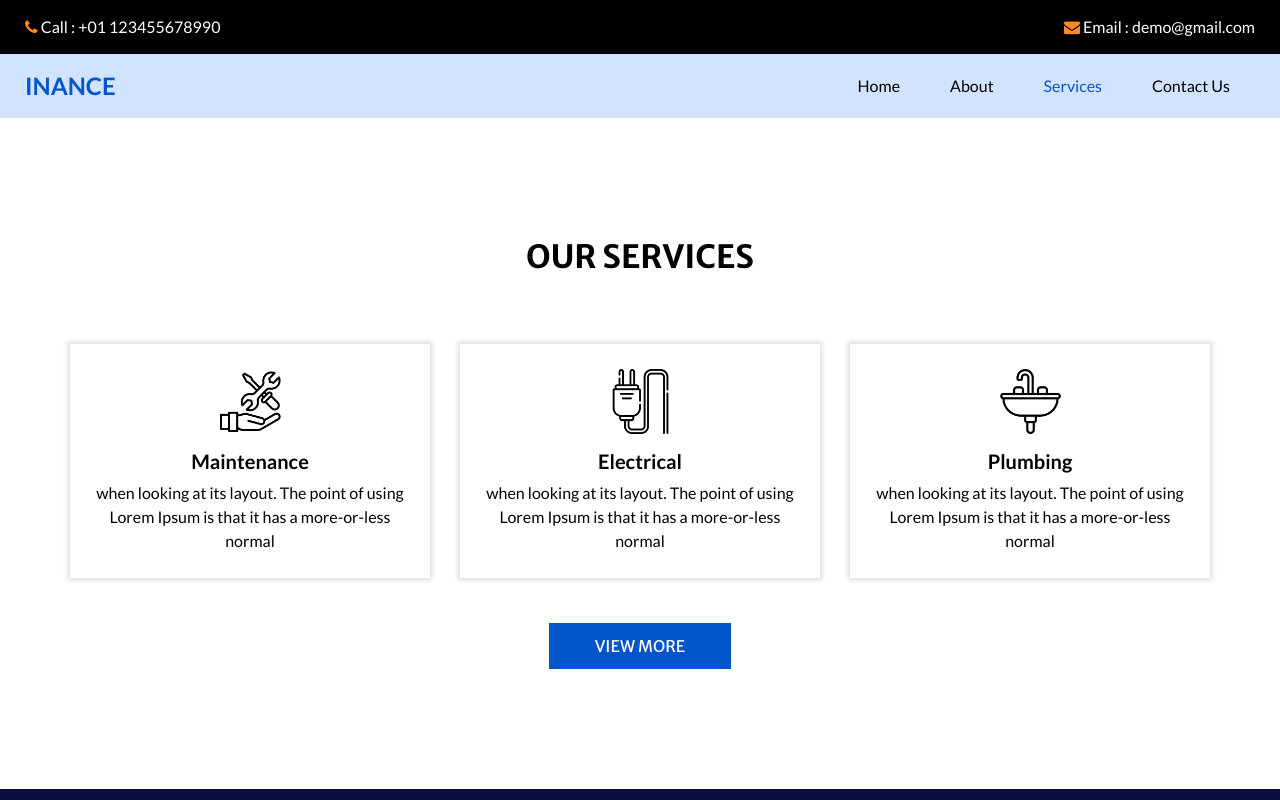
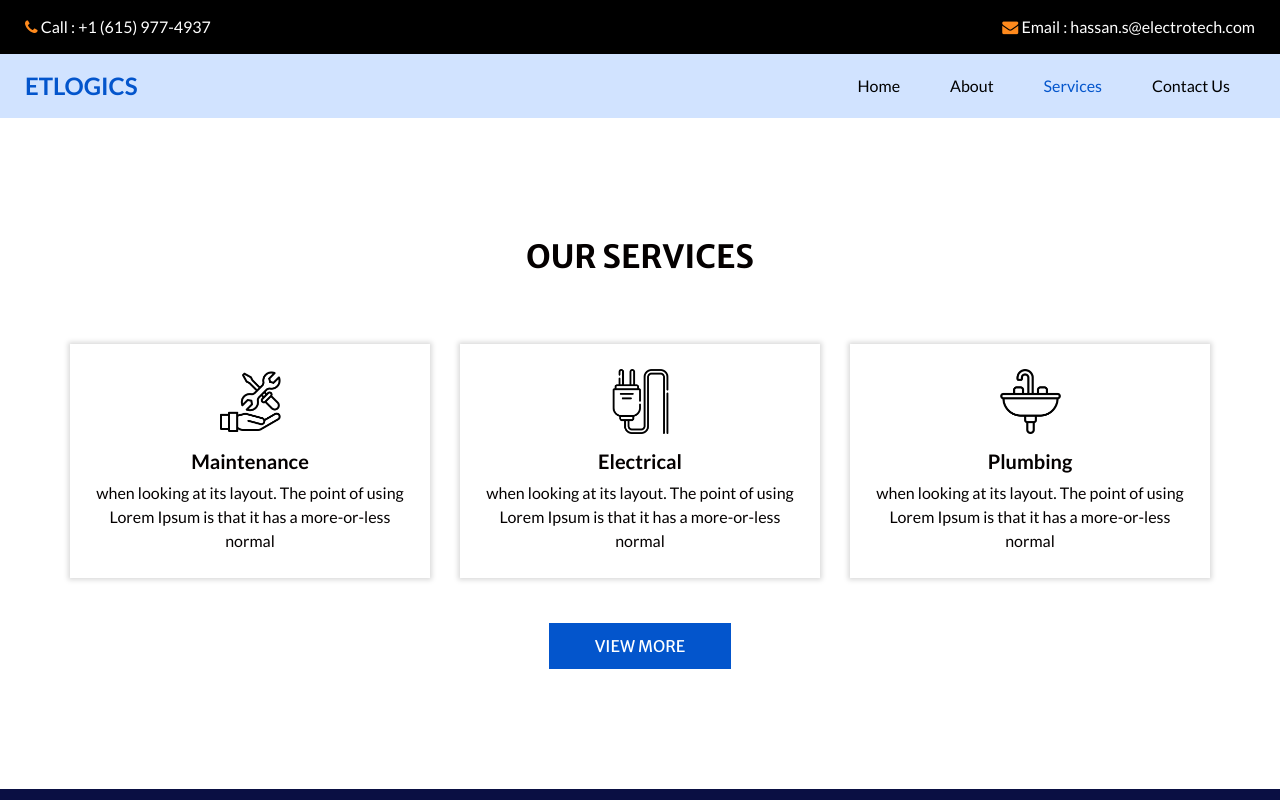
Before and after one commit to di14mehdi8/ETlogics-website, a plain HTML site: page service.html in a window 1280 px wide. Shown: the top 800 px of the page. Drawn offline with nearby package versions, Linux system fonts and the light colour scheme; some packages are replaced by stand-ins of ours.

Commit message:
Updates to html pages

```diff
--- a/service.html
+++ b/service.html
@@ -12,7 +12,7 @@
   <meta name="description" content="" />
   <meta name="author" content="" />
 
-  <title>Inance</title>
+  <title>ETlogics</title>
 
   <!-- slider stylesheet -->
   <link rel="stylesheet" type="text/css" href="https://cdnjs.cloudflare.com/ajax/libs/OwlCarousel2/2.3.4/assets/owl.carousel.min.css" />
@@ -38,13 +38,14 @@
             <a href="">
               <i class="fa fa-phone" aria-hidden="true"></i>
               <span>
-                Call : +01 123455678990
+                <span>
+                  Call : +1 (615) 977-4937
                 </span>
               </a>
               <a href="">
                 <i class="fa fa-envelope" aria-hidden="true"></i>
                 <span>
-                Email : demo@gmail.com
+                  Email : hassan.s@electrotech.com
                 </span>
             </a>
           </div>
@@ -55,7 +56,7 @@
           <nav class="navbar navbar-expand-lg custom_nav-container ">
             <a class="navbar-brand" href="index.html">
               <span>
-                Inance
+                ETlogics
               </span>
             </a>
 
```
Also changed, not shown: about.html (+4 -4 lines), contact.html (+4 -4 lines). Lines whose indentation alone changed are shown as unchanged.
